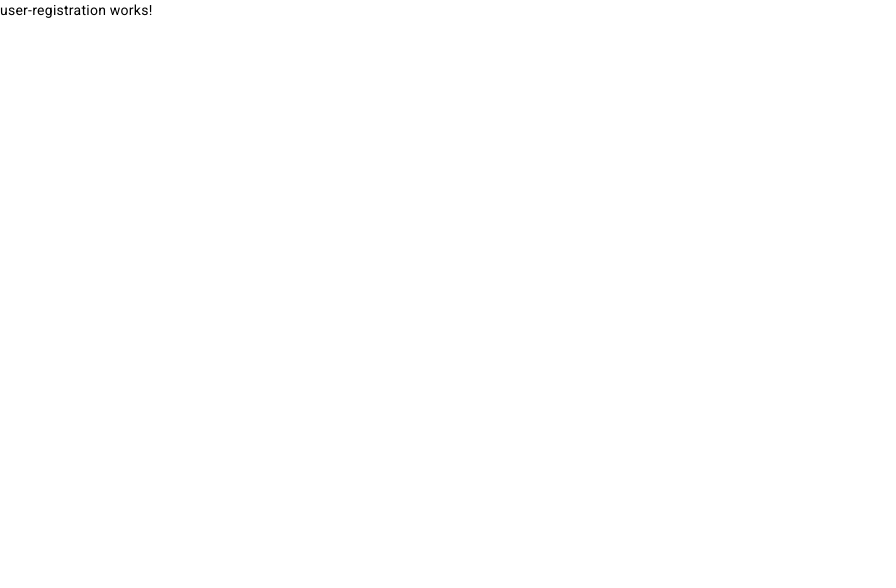
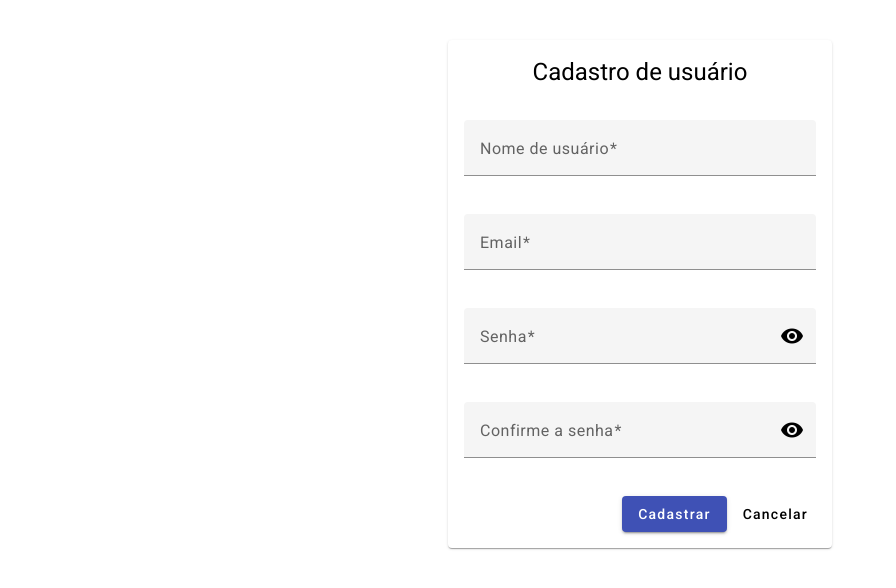
Before and after one commit to leandroltfx/free-chat-front-angular, an Angular app: page /user-registration in a window 1280 px wide. Shown: the top 588 px of the page, without its empty margins (0-896 px from the left). Built offline with nearby package versions, Linux system fonts and the light colour scheme.

Commit message:
criando formulário para cadastro de usuário

```diff
--- a/src/app/features/user-registration/user-registration.component.html
+++ b/src/app/features/user-registration/user-registration.component.html
@@ -1 +1,76 @@
-<p>user-registration works!</p>
+<div class="hc-w-30 hc-center hc-ptop-5">
+    <mat-card>
+        <header class="hc-txt-center hc-ptop-2">
+            <h1>Cadastro de usuário</h1>
+        </header>
+        <mat-card-content class="hc-ptop-2">
+            <form [formGroup]="userRegistrationForm" (submit)="registerUser()">
+                <mat-form-field class="hc-w-100 hc-ptop-2">
+                    <mat-label>Nome de usuário</mat-label>
+                    <input matInput formControlName="username" required>
+                    <mat-error *ngIf="userRegistrationForm.controls['username'].hasError('required')">
+                        Informe um nome de usuário
+                    </mat-error>
+                    <mat-error *ngIf="userRegistrationForm.controls['username'].hasError('pattern')">
+                        O nome de usuário não deve conter espaços
+                    </mat-error>
+                    <mat-error *ngIf="userRegistrationForm.controls['username'].hasError('minlength')">
+                        O nome de usuário deve conter no mínimo 3 caracteres
+                    </mat-error>
+                    <mat-error *ngIf="userRegistrationForm.controls['username'].hasError('maxlength')">
+                        O nome de usuário não deve ultrapassar 30 caracteres
+                    </mat-error>
+                </mat-form-field>
+                <mat-form-field class="hc-w-100 hc-ptop-2">
+                    <mat-label>Email</mat-label>
+                    <input matInput formControlName="email" required>
+                    <mat-error *ngIf="userRegistrationForm.controls['email'].hasError('required')">
+                        Informe o seu email
+                    </mat-error>
+                    <mat-error *ngIf="userRegistrationForm.controls['email'].hasError('pattern')">
+                        Email inválido
+                    </mat-error>
+                    <mat-error *ngIf="userRegistrationForm.controls['email'].hasError('maxlength')">
+                        O email não deve ultrapassar 254 caracteres
+                    </mat-error>
+                </mat-form-field>
+                <mat-form-field class="hc-w-100 hc-ptop-2">
+                    <mat-label>Senha</mat-label>
+                    <input matInput [type]="hidePassword ? 'password' : 'text'" formControlName="password"
+                        (ngModelChange)="updateConfirmValidator()">
+                    <button type="button" mat-icon-button matSuffix (click)="hidePassword = !hidePassword">
+                        <mat-icon>{{hidePassword ? 'visibility' : 'visibility_off'}}</mat-icon>
+                    </button>
+                    <mat-error *ngIf="userRegistrationForm.controls['password'].hasError('required')">
+                        Informe uma senha
+                    </mat-error>
+                    <mat-error *ngIf="userRegistrationForm.controls['password'].hasError('minlength')">
+                        A senha deve conter no mínimo 8 caracteres
+                    </mat-error>
+                    <mat-error *ngIf="userRegistrationForm.controls['password'].hasError('maxlength')">
+                        A senha não deve ultrapassar 64 caracteres
+                    </mat-error>
+                </mat-form-field>
+                <mat-form-field class="hc-w-100 hc-ptop-2">
+                    <mat-label>Confirme a senha</mat-label>
+                    <input matInput [type]="hideConfirmPassword ? 'password' : 'text'"
+                        formControlName="confirmPassword">
+                    <button type="button" mat-icon-button matSuffix
+                        (click)="hideConfirmPassword = !hideConfirmPassword">
+                        <mat-icon>{{hideConfirmPassword ? 'visibility' : 'visibility_off'}}</mat-icon>
+                    </button>
+                    <mat-error *ngIf="userRegistrationForm.controls['confirmPassword'].hasError('required')">
+                        Confirme sua senha
+                    </mat-error>
+                    <mat-error *ngIf="userRegistrationForm.controls['confirmPassword'].hasError('confirm')">
+                        Senhas inconsistentes
+                    </mat-error>
+                </mat-form-field>
+                <div class="hc-txt-right hc-ptop-2">
+                    <button type="submit" mat-raised-button color="primary" class="hc-mright-1">Cadastrar</button>
+                    <button type="button" mat-button [routerLink]="['/login']">Cancelar</button>
+                </div>
+            </form>
+        </mat-card-content>
+    </mat-card>
+</div>
--- a/src/app/features/user-registration/user-registration.component.ts
+++ b/src/app/features/user-registration/user-registration.component.ts
@@ -1,4 +1,5 @@
 import { Component } from '@angular/core';
+import { FormBuilder, FormControl, FormGroup, Validators } from '@angular/forms';
 
 @Component({
   selector: 'hc-user-registration',
@@ -7,4 +8,52 @@ import { Component } from '@angular/core';
 })
 export class UserRegistrationComponent {
 
+  private _patternEmail: RegExp = /^[a-zA-Z0-9._%+-]+@[a-zA-Z0-9.-]+\.[a-zA-Z]{2,}$/;
+  private _patternUsername: RegExp = /^[^\s]+$/;
+  private _minLengthUsername: number = 3;
+  private _maxLengthUsername: number = 30;
+  private _maxLengthEmail: number = 254;
+  private _minLengthPassword: number = 8;
+  private _maxLengthPassword: number = 64;
+
+  public userRegistrationForm!: FormGroup;
+  public hidePassword: boolean = true;
+  public hideConfirmPassword: boolean = true;
+
+  constructor(
+    private readonly formBuilder: FormBuilder,
+  ) { }
+
+  ngOnInit(): void {
+    this.userRegistrationForm = this._buildUserRegistrationForm();
+  }
+
+  private _buildUserRegistrationForm(): FormGroup {
+    return this.formBuilder.group({
+      username: ['', [Validators.required, Validators.pattern(this._patternUsername), Validators.minLength(this._minLengthUsername), Validators.maxLength(this._maxLengthUsername)]],
+      email: ['', [Validators.required, Validators.pattern(this._patternEmail), Validators.maxLength(this._maxLengthEmail)]],
+      password: ['', [Validators.required, Validators.minLength(this._minLengthPassword), Validators.maxLength(this._maxLengthPassword)]],
+      confirmPassword: ['', [Validators.required, this._confirmationValidator]],
+    });
+  }
+
+  private _confirmationValidator = (control: FormControl): { [s: string]: boolean } => {
+    if (!control.value) {
+      return { required: true };
+    } else if (control.value !== this.userRegistrationForm.controls['password'].value) {
+      return { confirm: true, error: true };
+    }
+    return {};
+  };
+
+  public updateConfirmValidator(): void {
+    Promise.resolve().then(() => this.userRegistrationForm.controls['confirmPassword'].updateValueAndValidity());
+  }
+
+  public registerUser(): void {
+    if (this.userRegistrationForm.valid) {
+      console.log('register user');
+    }
+  }
+
 }
```
Also changed, not shown: src/app/features/user-registration/user-registration.module.ts (+14 -0 lines), 1 other file (tests, documents, lock files or other folders).
